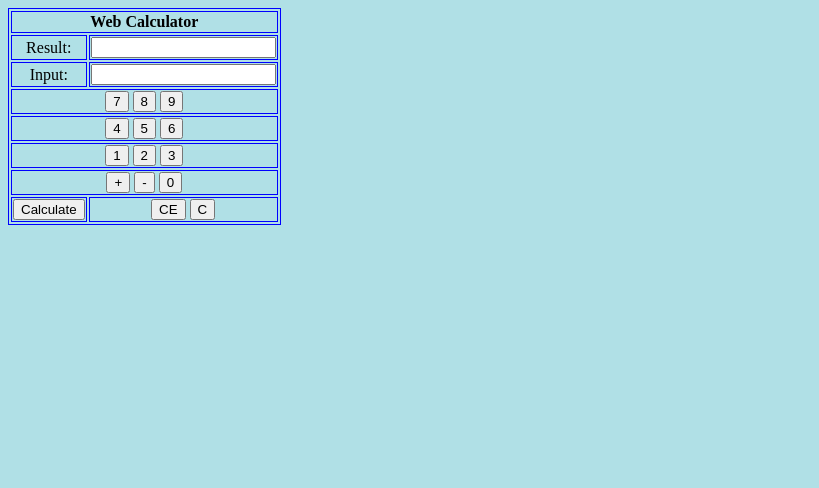
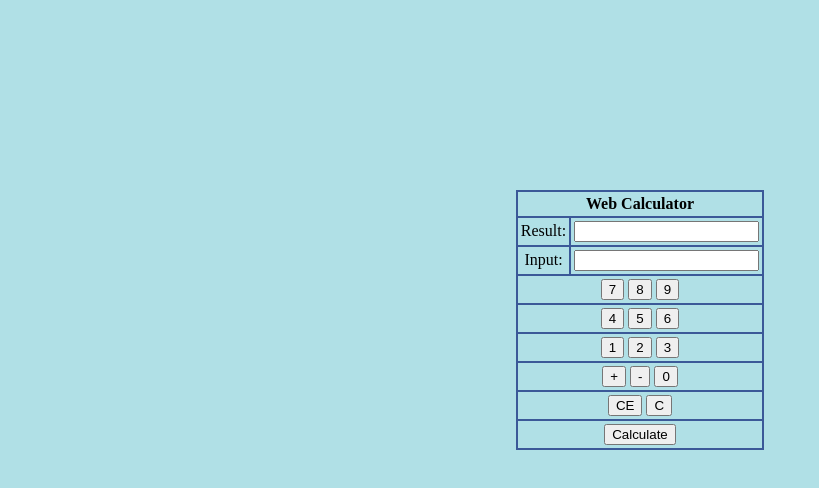
Before and after one commit to preav/webCalculator, a plain HTML site: page index.html in a window 1280 px wide. Shown: the whole page, without its empty margins (0-819 px from the left). Drawn offline with Linux system fonts and the light colour scheme.

Commit message:
adding new style and design changes

```diff
--- a/index.html
+++ b/index.html
@@ -3,16 +3,7 @@
 <html>
 <head>
 	<title>Web Calculator</title>
-	<style type="text/css">
-		body{
-			background-color: powderblue;
-		}
-		table, th, td{
-			border: 1px solid blue;
-			text-align: center;
-		}
-
-	</style>
+	<link rel="stylesheet" type="text/css" href="style.css"/>
 </head>
 <body>
 <div>
@@ -50,9 +41,11 @@
 	<button id="btn0">0</button></td>
 </tr>
 <tr>
-	<td><button id="calc">Calculate</button></td>
-	<td><button id="clearAll">CE</button>
+	<td colspan="2"><button id="clearAll">CE</button>
 	<button id="clearLast">C</button></td>
+</tr>
+<tr>
+	<td colspan="2"><button id="calc">Calculate</button></tr>
 </tr>
 	</tbody>
 	</table>
--- /dev/null
+++ b/style.css
@@ -0,0 +1,13 @@
+body{
+	background-color: powderblue; /*to change the colour of the background of the entire page*/
+	}
+table{
+	margin: auto; /*to align the calculator table at the center of the page*/
+	margin-top: 15%; /*to give the calculator some space from the top*/
+	}
+table, th, td{
+	border: 2px solid #3b5998; /*sets the border property of the table*/
+	text-align: center; /*aligns all the text written at the center*/
+	border-collapse: collapse; /*gives a single solid border instead of two lines due to th and td as border*/
+	padding: 3px;
+	}
```
Also changed, not shown: Script.js (added, +31 -0 lines).
